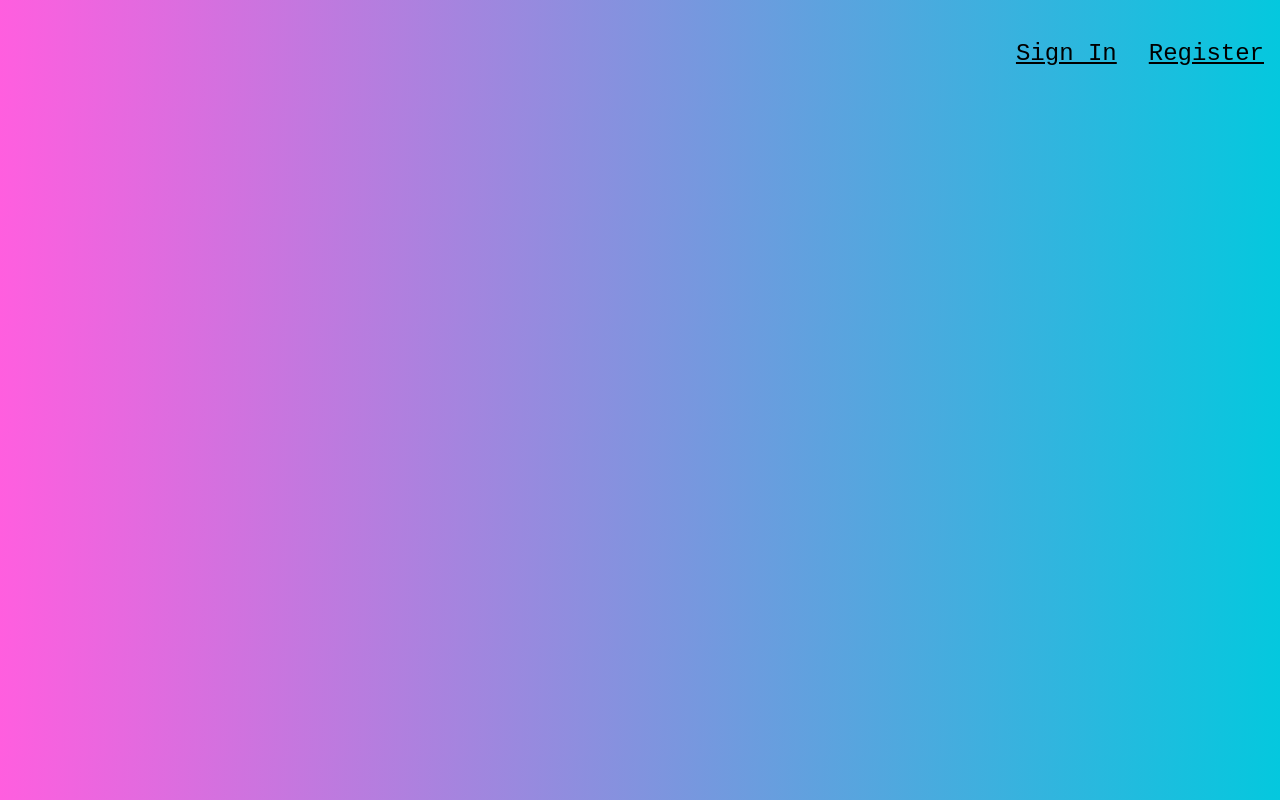
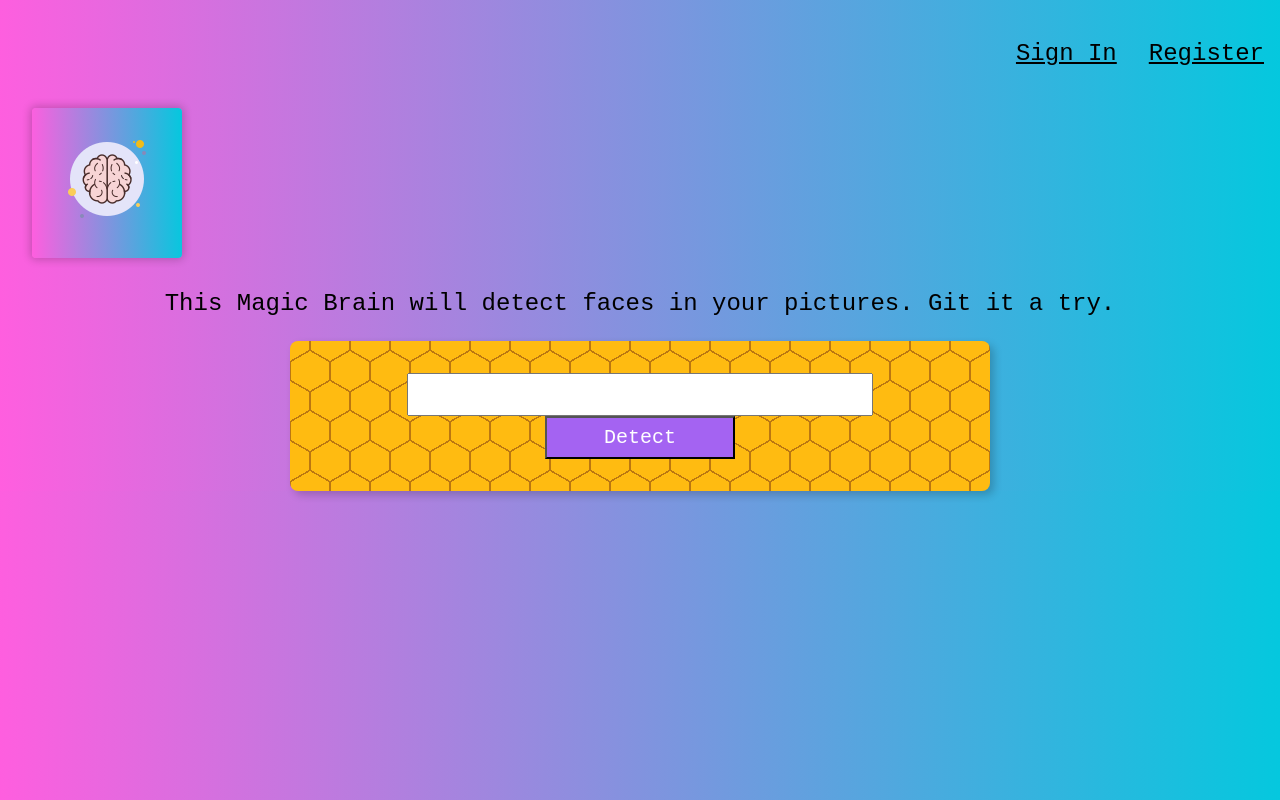
Before and after one commit to aligbillow/Facial-Recognition-app, a React (Create React App) app in the folder my-app/: page / in a window 1280 px wide. Built offline with nearby package versions, Linux system fonts and the light colour scheme.

Commit message:
saved changes

```diff
--- a/my-app/src/App.js
+++ b/my-app/src/App.js
@@ -1,5 +1,9 @@
 import React, { Component } from 'react';
 import Navigation from './components/navigation/navigation';
+import Logo from './components/Logo/Logo';
+import ImageLinkForm from './components/ImageLinkForm/ImageLinkForm';
+
+
 import './App.css';
 
 class App extends Component {
@@ -7,9 +11,9 @@
     return (
     <div className="App">
       <Navigation />
-     {/* { <Logo />
+      <Logo />
       <ImageLinkForm />
-      <FacialRecognition /> } */}
+      {/* {<FacialRecognition /> } */}
     </div>
   );
   }
--- /dev/null
+++ b/my-app/src/components/ImageLinkForm/ImageLinkForm.css
@@ -0,0 +1,11 @@
+.form {
+    width: 700px;
+    background:
+    radial-gradient(circle farthest-side at 0% 50%,#fb1 23.5%,rgba(240,166,17,0) 0)21px 30px,
+    radial-gradient(circle farthest-side at 0% 50%,#B71 24%,rgba(240,166,17,0) 0)19px 30px,
+    linear-gradient(#fb1 14%,rgba(240,166,17,0) 0, rgba(240,166,17,0) 85%,#fb1 0)0 0,
+    linear-gradient(150deg,#fb1 24%,#B71 0,#B71 26%,rgba(240,166,17,0) 0,rgba(240,166,17,0) 74%,#B71 0,#B71 76%,#fb1 0)0 0,
+    linear-gradient(30deg,#fb1 24%,#B71 0,#B71 26%,rgba(240,166,17,0) 0,rgba(240,166,17,0) 74%,#B71 0,#B71 76%,#fb1 0)0 0,
+    linear-gradient(90deg,#B71 2%,#fb1 0,#fb1 98%,#B71 0%)0 0 #fb1;
+    background-size:40px 60px;
+  }
--- /dev/null
+++ b/my-app/src/components/ImageLinkForm/ImageLinkForm.js
@@ -0,0 +1,23 @@
+import React from 'react';
+import './ImageLinkForm.css';
+
+const ImageLinkForm = ({ onInputChange, onButtonSubmit }) => {
+  return (
+    <div>
+      <p className='f3'>
+        {'This Magic Brain will detect faces in your pictures. Git it a try.'}
+      </p>
+      <div className='center'>
+        <div className='form center pa4 br3 shadow-5'>
+          <input className='f4 pa2 w-70 center' type='tex' onChange={onInputChange}/>
+          <button
+            className='w-30 grow f4 link ph3 pv2 dib white bg-light-purple'
+            onClick={onButtonSubmit}
+          >Detect</button>
+        </div>
+      </div>
+    </div>
+  );
+}
+
+export default ImageLinkForm;
--- /dev/null
+++ b/my-app/src/components/Logo/Logo.css
@@ -0,0 +1,3 @@
+.Tilt {
+    background: linear-gradient(89deg, #FF5EDF 0%, #04C8DE 100%); /* w3c */
+  }
--- /dev/null
+++ b/my-app/src/components/Logo/Logo.js
@@ -0,0 +1,19 @@
+import React from 'react';
+import ReactDOM from 'react-dom';
+import Tilt from 'react-parallax-tilt';
+import brain from './brain.png';
+import './Logo.css';
+
+const Logo = () => {
+    return (
+      <div className='ma4 mt0'>
+        <Tilt className="Tilt br2 shadow-2" options={{ max : 55 }} style={{ height: 150, width: 150 }} >
+          <div className="Tilt-inner pa3">
+            <img style={{paddingTop: '5px'}} alt='logo' src={brain}/>
+          </div>
+        </Tilt>
+      </div>
+    );
+  }
+
+export default Logo;
```
Also changed, not shown: my-app/src/components/Logo/brain.png (added).
